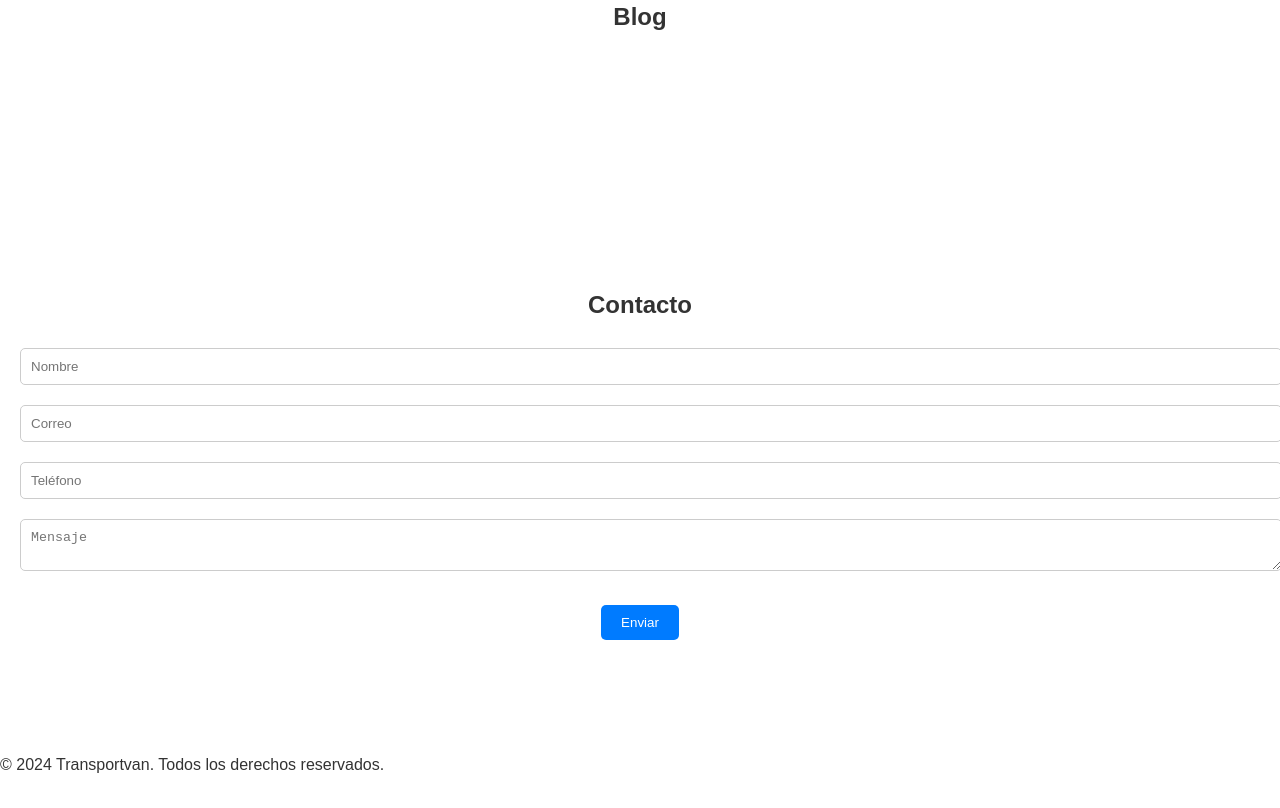
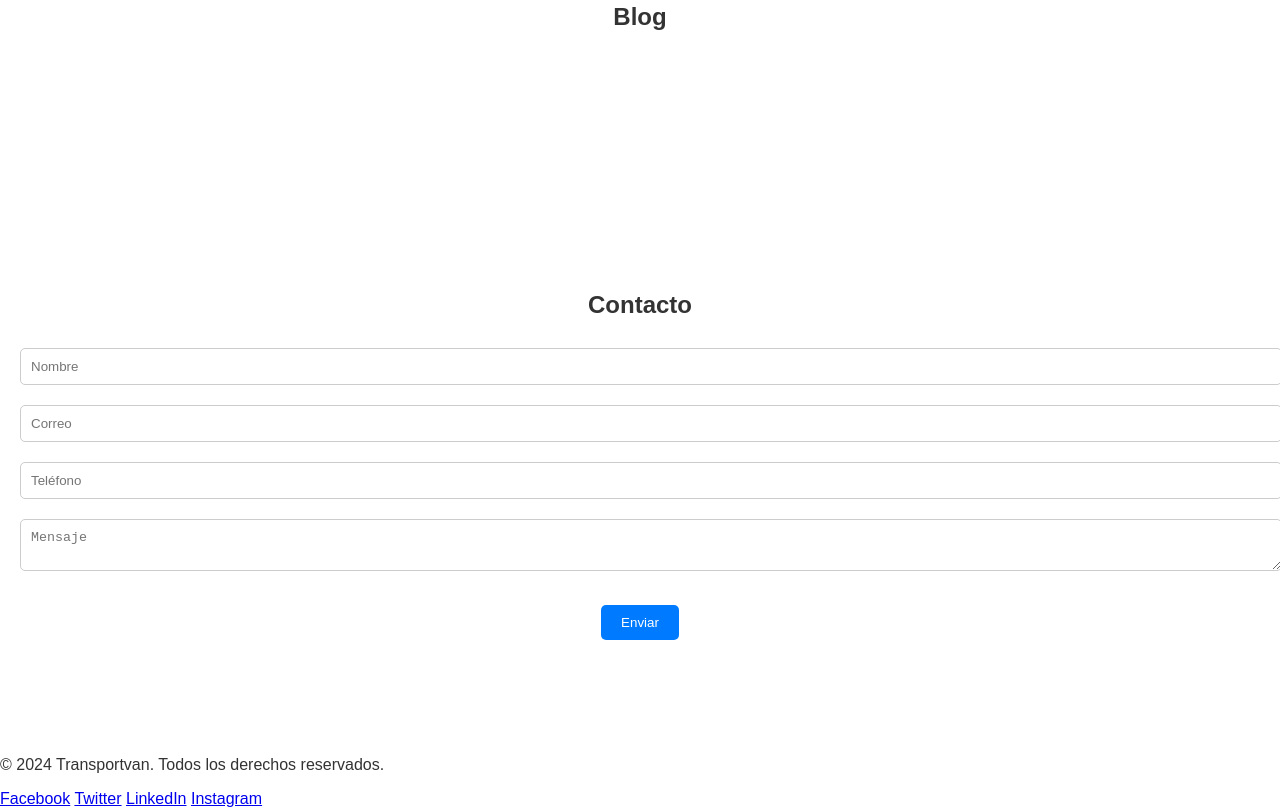
Before and after one commit to BorisPonce/Trasnportvanchile, a plain HTML site: page index.html in a window 1280 px wide. Shown: the part 2387-3195 px from the top of the page. Drawn offline with Linux system fonts and the light colour scheme.

Commit message:
Add files via upload

```diff
--- a/index.html
+++ b/index.html
@@ -90,7 +90,14 @@
     </section>
 
     <footer>
-        <p>&copy; 2024 Transportvan. Todos los derechos reservados.</p>
+<p>&copy; 2024 Transportvan. Todos los derechos reservados.</p>
+    <div class="social-media">
+        <a href="https://www.facebook.com/transportvan" target="_blank" class="social-icon facebook">Facebook</a>
+        <a href="https://www.twitter.com/transportvan" target="_blank" class="social-icon twitter">Twitter</a>
+        <a href="https://www.linkedin.com/company/transportvan" target="_blank" class="social-icon linkedin">LinkedIn</a>
+        <a href="https://www.instagram.com/transportvan" target="_blank" class="social-icon instagram">Instagram</a>
+    </div>
+
     </footer>
 
     <script src="scripts.js"></script>
```
